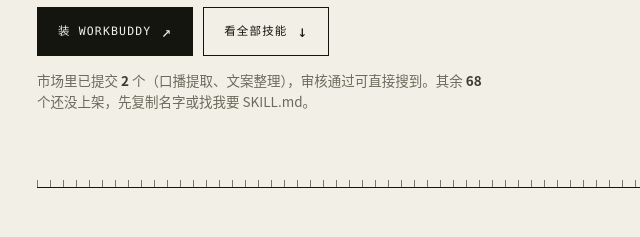
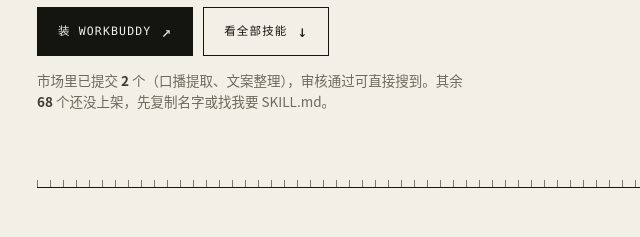
Before and after one commit to x7peeps/skills, a plain HTML site: page index.html in a window 1280 px wide. Shown: the part 442-679 px from the top of the page, 3-643 px from the left. Drawn offline with Linux system fonts and the light colour scheme.

Commit message:
CTA 说明里的数字与量词不断行

```diff
--- a/index.html
+++ b/index.html
@@ -82,6 +82,7 @@ h1{margin:0;font-size:clamp(62px,9vw,118px);font-weight:900;letter-spacing:-.045
 .btn .ar{font-size:var(--fs-lede);line-height:1}
 .cta-note{margin:14px 0 0;font-size:var(--fs-body);line-height:1.6;color:var(--ink-3);max-width:34em}
 .cta-note b{color:var(--ink-2);font-weight:600}
+.cta-note .nb{white-space:nowrap}
 .hero::after{content:"";display:block;grid-column:1/-1;height:7px;margin-top:0;
   background:repeating-linear-gradient(90deg,var(--ink) 0 1px,transparent 1px 13px);opacity:.55}
 
@@ -320,7 +321,7 @@ footer{margin-top:clamp(48px,6vw,80px);border-top:1px solid var(--ink);padding:2
         <a class="btn btn--p" href="https://www.workbuddy.cn/" target="_blank" rel="noopener">装 WorkBuddy <span class="ar">↗</span></a>
         <a class="btn btn--s" href="#catalog">看全部技能 <span class="ar">↓</span></a>
       </div>
-      <p class="cta-note">市场里已提交 <b>2</b> 个（口播提取、文案整理），审核通过可直接搜到。其余 <b>68</b> 个还没上架，先复制名字或找我要 SKILL.md。</p>
+      <p class="cta-note">市场里已提交 <span class="nb"><b>2</b> 个</span>（口播提取、文案整理），审核通过可直接搜到。其余 <span class="nb"><b>68</b> 个</span>还没上架，先复制名字或找我要 SKILL.md。</p>
     </div>
 
     <aside class="indexcard" aria-label="能力域索引">
```
